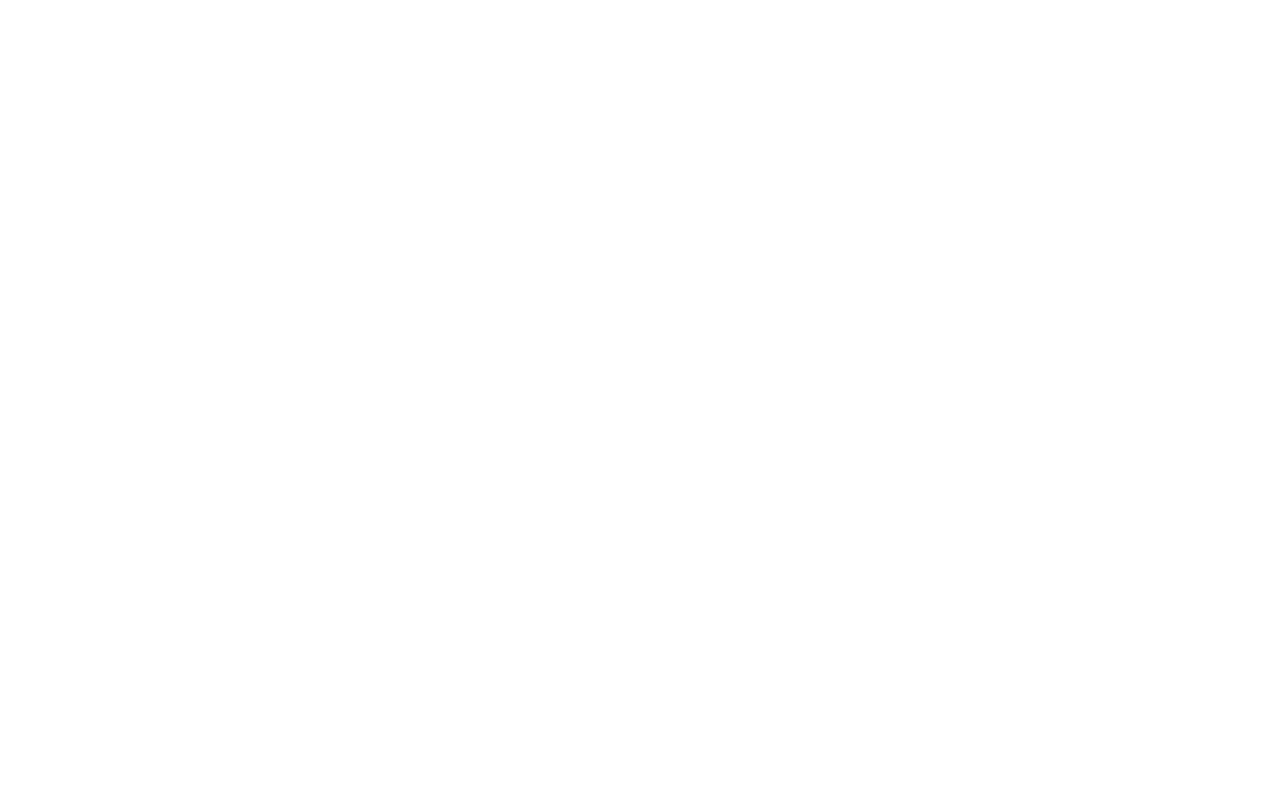
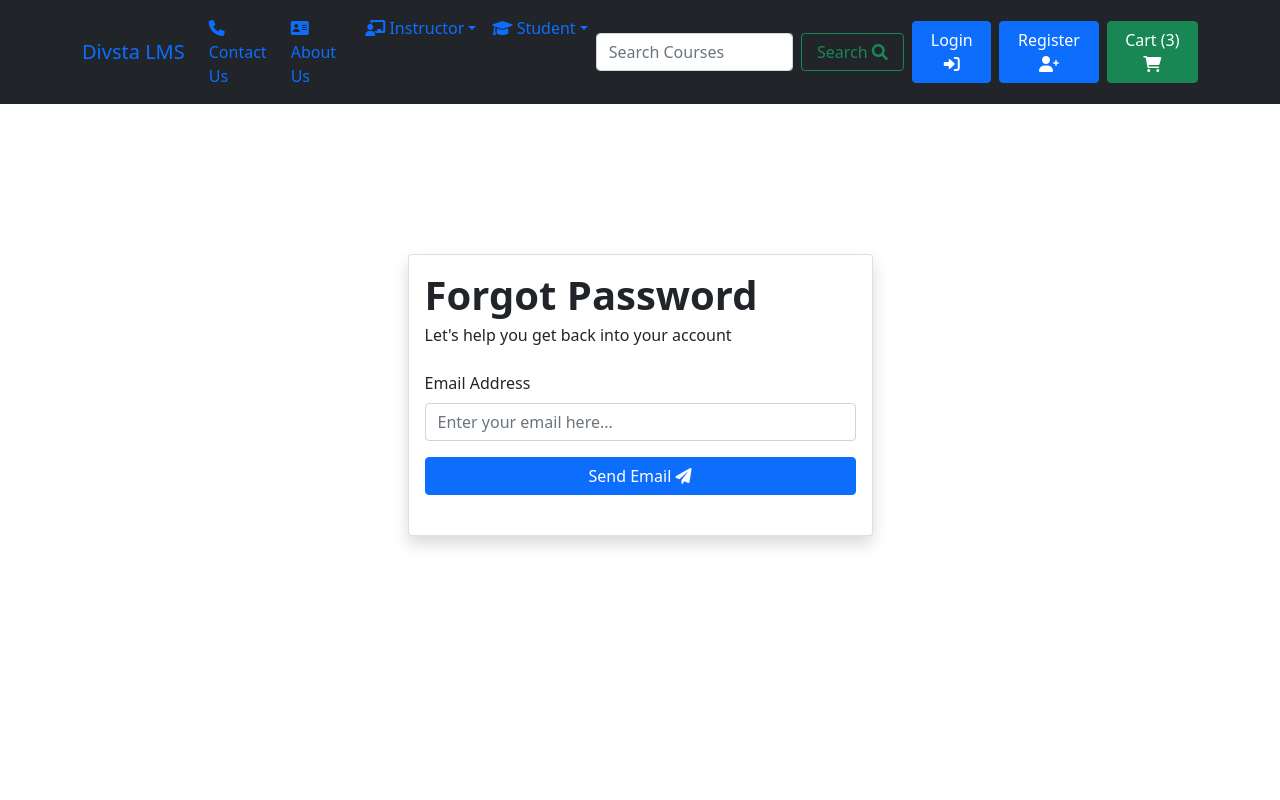
Before and after one commit to divinesta/Django-React-LMS, a React (Vite) app in the folder frontend/: page /forgot-password in a window 1280 px wide. Before the commit this address had no page. Shown: the top 800 px of the page. Built offline with nearby package versions, Linux system fonts and the light colour scheme; what simple-zustand-devtools would draw is missing.

Commit message:
configuring forgot password component

```diff
--- a/frontend/src/App.jsx
+++ b/frontend/src/App.jsx
@@ -6,6 +6,7 @@
 import Register from "./views/auth/Register";
 import Login from "./views/auth/Login";
 import Logout from "./views/auth/Logout"
+import ForgotPassword from "./views/auth/ForgotPassword"
 
 const App = () => {
    return (
@@ -16,6 +17,8 @@
                <Route path="/register/" element={<Register />} />
                <Route path="/login/" element={<Login />} />
                <Route path="/logout/" element={<Logout />} />
+               <Route path="/forgot-password/" element={<ForgotPassword />} />
+
             </Routes>
          </MainWrapper>
       </BrowserRouter>
--- a/frontend/src/views/auth/ForgotPassword.jsx
+++ b/frontend/src/views/auth/ForgotPassword.jsx
@@ -1,15 +1,52 @@
-import React from 'react'
-import BaseHeader from '../partials/BaseHeader'
-import BaseFooter from '../partials/BaseFooter'
-import { Link } from 'react-router-dom'
+import { useState } from "react";
+import apiInstance from "../../utils/axios";
+import { useNavigate, Link } from "react-router-dom";
+import BaseHeader from "../partials/BaseHeader";
+import BaseFooter from "../partials/BaseFooter";
+import Swal from "sweetalert2";
+
+const Toast = Swal.mixin({
+   toast: true,
+   position: "top",
+   showConfirmButton: false,
+   timer: 3000,
+   timerProgressBar: true,
+});
 
 
-function ForgotPassword() {
+const ForgotPassword = () => {
+
+      const [email, setEmail] = useState("")
+   const [isLoading, setIsLoading] = useState(false)
+   const navigate = useNavigate()
+
+   const handleSubmit = async (e) => {
+      e.preventDefault()
+      setIsLoading(true)
+      try {
+         await apiInstance.get(`user/password-reset/${email}/`).then((res) => {
+            console.log(res.data);
+
+            setIsLoading(false)
+            Toast.fire({
+               icon: "info",
+               title: "An Email has been sent to you"
+            })
+      })
+      } catch (error) {
+         // console.log(error)
+         setIsLoading(false)
+      }
+   }
+
    return (
       <>
          <BaseHeader />
 
-      <section className="container d-flex flex-column vh-100" style={{ marginTop: "150px" }}>
+         <section
+            className="container d-flex flex-column vh-100"
+            style={{ marginTop: "150px" }}
+         >
             <div className="row align-items-center justify-content-center g-0 h-lg-100 py-8">
                <div className="col-lg-5 col-md-8 py-8 py-xl-0">
                   <div className="card shadow">
@@ -20,24 +57,46 @@
                               Let's help you get back into your account
                            </span>
                         </div>
-                <form className="needs-validation" noValidate="">
+                        <form
+                           className="needs-validation"
+                           noValidate=""
+                           onSubmit={handleSubmit}
+                        >
                            <div className="mb-3">
-                    <label htmlFor="email" className="form-label">Email Address</label>
+                              <label htmlFor="email" className="form-label">
+                                 Email Address
+                              </label>
                               <input
                                  type="email"
                                  id="email"
                                  className="form-control"
                                  name="email"
-                      placeholder="johndoe@gmail.com"
-                      required=""
+                                 placeholder="Enter your email here..."
+                                 required
+                                 onChange={(e) => setEmail(e.target.value)}
                               />
                            </div>
 
                            <div>
                               <div className="d-grid">
-                      <button type="submit" className="btn btn-primary">
-                        Reset Password <i className='fas fa-arrow-right'></i>
+                                 {isLoading ? (
+                                    <button
+                                       disabled
+                                       type="button"
+                                       className="btn btn-primary w-100 mb-4"
+                                    >
+                                       Processing{" "}
+                                       <i className="fas fa-spinner fa-spin"></i>
                                     </button>
+                                 ) : (
+                                    <button
+                                       type="submit"
+                                       className="btn btn-primary w-100 mb-4"
+                                    >
+                                       Send Email{" "}
+                                       <i className="fas fa-paper-plane"></i>
+                                    </button>
+                                 )}
                               </div>
                            </div>
                         </form>
@@ -49,7 +108,7 @@
 
          <BaseFooter />
       </>
-  )
+   );
 }
 
-export default ForgotPassword
+export default ForgotPassword;
```
Also changed, not shown: 1 other file (tests, documents, lock files or other folders). Lines whose indentation alone changed are shown as unchanged.
